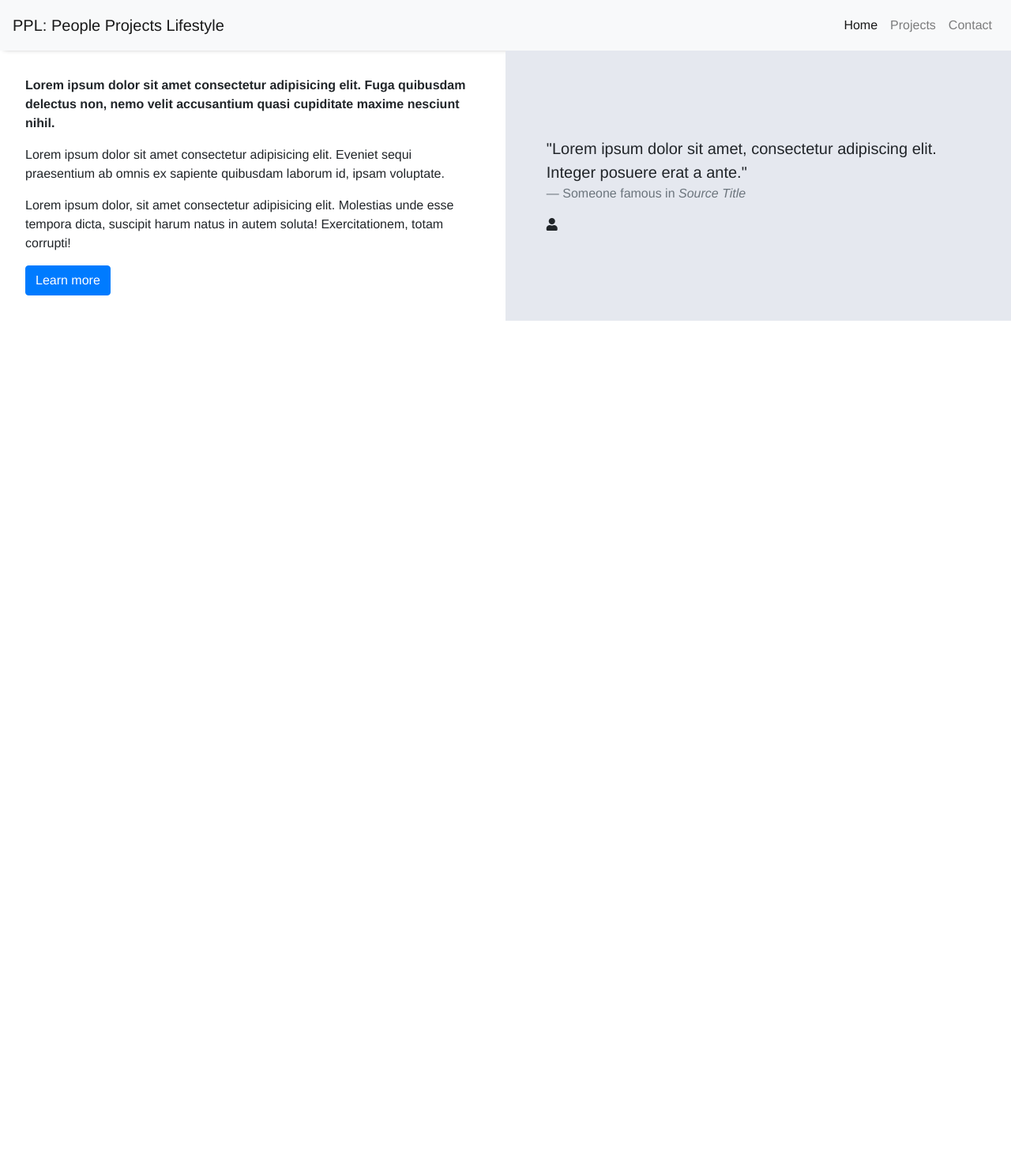
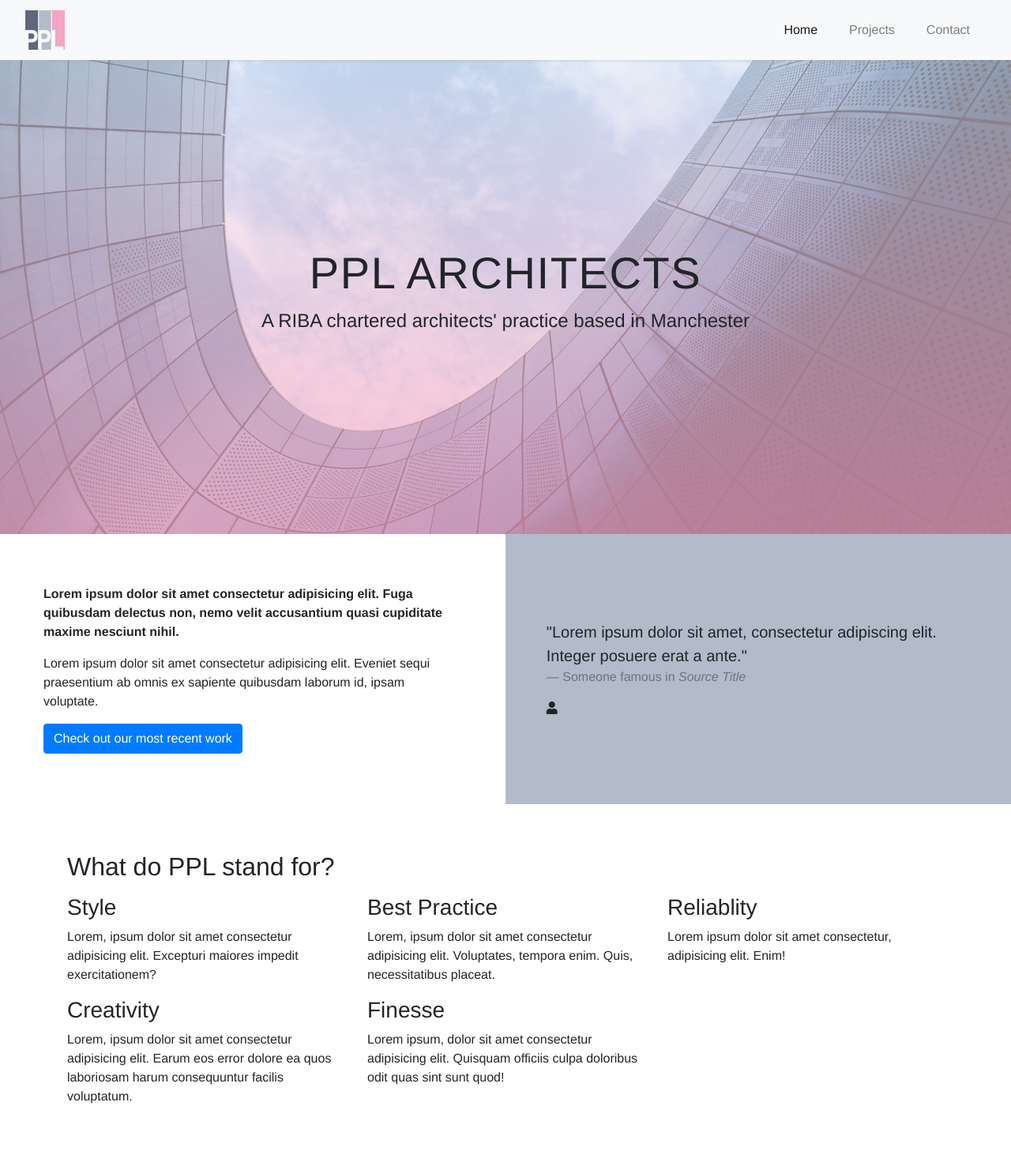
Before and after one commit to HarryTate/PeoplePlaceLifestyle, a website built with Parcel: page index.html in a window 1280 px wide. Shown: the whole page at 79% size. Before the commit the page ends 800 px from the top, so only its background shows below. Built offline with nearby package versions, Linux system fonts and the light colour scheme.

Commit message:
Added logo, favicon, home hero and values section

```diff
--- a/index.html
+++ b/index.html
@@ -4,38 +4,49 @@
     <meta charset="UTF-8">
     <meta name="viewport" content="width=device-width, initial-scale=1.0">
     <meta http-equiv="X-UA-Compatible" content="ie=edge">
+    <link rel="shortcut icon" href="/favicon.ico" type="image/x-icon">
+    <link rel="icon" href="/favicon.ico" type="image/x-icon">
     <link rel="stylesheet" href="./scss/main.scss">
     <title>PPL | People Project Lifestyle </title>
 </head>
 <body>
     <nav class="navbar navbar-expand-lg navbar-light bg-light">
-        <a class="navbar-brand" href="#">PPL: People Projects Lifestyle</a>
+        <a class="navbar-brand" href="#"><img class="navbar-logo" src="/assets/img/logo.png" alt="PPL logo"></a>
         <button class="navbar-toggler" type="button" data-toggle="collapse" data-target="#navbarNav" aria-controls="navbarNav" aria-expanded="false" aria-label="Toggle navigation">
             <span class="navbar-toggler-icon"></span>
         </button>
         <div class="collapse navbar-collapse" id="navbarNav">
             <ul class="navbar-nav ml-auto">
                 <li class="nav-item active">
-                    <a class="nav-link" href="#">Home <span class="sr-only">(current)</span></a>
+                    <a class="nav-link" href="/index.html">Home <span class="sr-only">(current)</span></a>
                 </li>
                 <li class="nav-item">
-                    <a class="nav-link" href="./projects.html">Projects</a>
+                    <a class="nav-link" href="/projects.html">Projects</a>
                 </li>
                 <li class="nav-item">
-                    <a class="nav-link" href="./contact.html">Contact</a>
+                    <a class="nav-link" href="/contact.html">Contact</a>
                 </li>
             </ul>
         </div>
     </nav>
     <main>
-        <section>
+        <section class="jumbotron jumbotron-fluid d-flex align-content-center justify-content-center hero__bg vh-75 mb-0">
+            <div class="container d-flex align-content-center justify-content-center">
+                <div class="row align-items-center justify-content-center d-flex">
+                    <div class="col-md-auto text-center">
+                        <h1 class="hero__title font-weight-light text-uppercase">PPL Architects</h1>
+                        <p class="hero__strapline">A RIBA chartered architects' practice based in Manchester</p>
+                    </div>
+                </div>
+            </div>
+        </section>
+        <section class="container-fluid">
             <div class="row row-eq-height ">
                 <div class="col-md-6">
                     <div class="intro__main-text background--purple">
                         <p class="font-weight-bold">Lorem ipsum dolor sit amet consectetur adipisicing elit. Fuga quibusdam delectus non, nemo velit accusantium quasi cupiditate maxime nesciunt nihil.</p>
                         <p>Lorem ipsum dolor sit amet consectetur adipisicing elit. Eveniet sequi praesentium ab omnis ex sapiente quibusdam laborum id, ipsam voluptate.</p>
-                    <p>Lorem ipsum dolor, sit amet consectetur adipisicing elit. Molestias unde esse tempora dicta, suscipit harum natus in autem soluta! Exercitationem, totam corrupti!</p>
-                    <a href="" class="btn btn-primary">Learn more</a>
+                        <a href="" class="btn btn-primary">Check out our most recent work</a>
                     </div>
                 </div>
                 <div class="col-md-6 background--light-grey justify-content-center align-items-center d-flex">
@@ -49,6 +60,39 @@
                 </div>
             </div>
         </section>
+        <section class="section">
+            <div class="container">
+            <div class="row">
+                <div class="col">
+                    <h2 class="mb-3">What do PPL stand for?</h2>
+                </div>
+            </div>
+            <div class="row">
+                <div class="col-md-4">
+                    <h3>Style</h3>
+                    <p>Lorem, ipsum dolor sit amet consectetur adipisicing elit. Excepturi maiores impedit exercitationem?</p>
+                </div>
+                <div class="col-md-4">
+                    <h3>Best Practice</h3>
+                    Lorem, ipsum dolor sit amet consectetur adipisicing elit. Voluptates, tempora enim. Quis, necessitatibus placeat.
+                </div>
+                <div class="col-md-4">
+                    <h3>Reliablity</h3>
+                    <p>Lorem ipsum dolor sit amet consectetur, adipisicing elit. Enim!</p>
+                </div>
+            </div>
+            <div class="row">
+                <div class="col-md-4">
+                    <h3>Creativity</h3>
+                    <p>Lorem, ipsum dolor sit amet consectetur adipisicing elit. Earum eos error dolore ea quos laboriosam harum consequuntur facilis voluptatum.</p>
+                </div>
+                <div class="col-md-4">
+                    <h3>Finesse</h3>
+                    <p>Lorem ipsum, dolor sit amet consectetur adipisicing elit. Quisquam officiis culpa doloribus odit quas sint sunt quod!</p>
+                </div>
+            </div>
+        </div>
+        </section>
     </main>
     <script src="./index.js"></script>
 </body>
--- a/scss/main.scss
+++ b/scss/main.scss
@@ -3,23 +3,51 @@
 @import "../node_modules/@fortawesome/fontawesome-free/css/all.css";
 
 body {
-    font-family: Circe Rounded W01 Alt Bold,"Helvetica Neue",Helvetica,Arial,sans-serif;
+    font-family: "Nunito","Helvetica Neue",Helvetica,Arial,sans-serif;
 }
-.navbar {
-    box-shadow: -1px 4px 6px -6px #999;
-    padding: .75rem 1rem;
+.vh-75 {
+    height: 75vh;
 }
 .section {
     padding: 60px 0;
 }
+.navbar {
+    box-shadow: -1px 4px 6px -6px #999;
+    padding: .5rem 2rem;
+}
+.hero {
+    &__bg {
+        background-image: linear-gradient(to bottom, rgba(245, 246, 252, 0.52), rgba(243, 165, 193, .75)), url('/assets/img/hero-home.jpg');
+        background-repeat: no-repeat;
+        background-position: center;
+        background-size: cover;
+        background-attachment: fixed;
+    }
+    &__title {
+        letter-spacing: .1rem;
+        font-size: 3.5rem;
+    }
+    &__strapline {
+        font-size: 1.5rem;
+    }
+}
 .background--light-grey {
     background-color: $lightgrey;
 }
-.intro__{
-&main-text {
-    padding: 2rem;
-}
-&quote-text {
-    padding: 0 2.3rem;
+@media (min-width: 992px) {
+.navbar-expand-lg .navbar-nav .nav-link {
+    padding-right: 1.25rem;
+    padding-left: 1.25rem;
 }
 }
+.navbar-logo {
+    width: 50px;
+}
+.intro{
+    &__main-text {
+        padding: 4rem 2.5rem;
+    }
+    &__quote-text {
+        padding: 0 2.3rem;
+    }
+}
--- a/scss/variables.scss
+++ b/scss/variables.scss
@@ -1 +1,6 @@
-$lightgrey: #e5e8ef;
+$lightgrey: #B1BBC9;
+$midgrey: #7B8AA4;
+$darkgrey: #5E677B;
+$lightpink: #F3A5C1;
+$midpink: #BE708D;
+$darkpink: #783D4C;
```
Also changed, not shown: contact.html (+6 -4 lines), projects.html (+6 -4 lines), assets/img/hero-home.jpg (added), assets/img/logo.png (added), dist/contact.html, dist/favicon.26242483.ico (added), dist/hero-home.b2c3793e.jpg (added), dist/index.html, dist/logo.fb412750.png (added), dist/projects.html, favicon.ico (added), 4 other files. Lines whose indentation alone changed are shown as unchanged.
